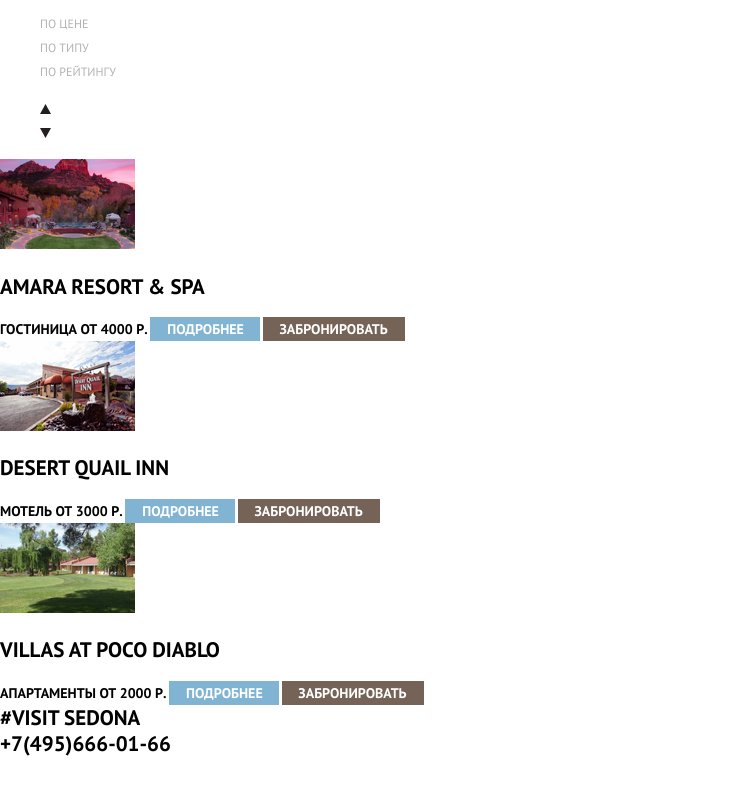
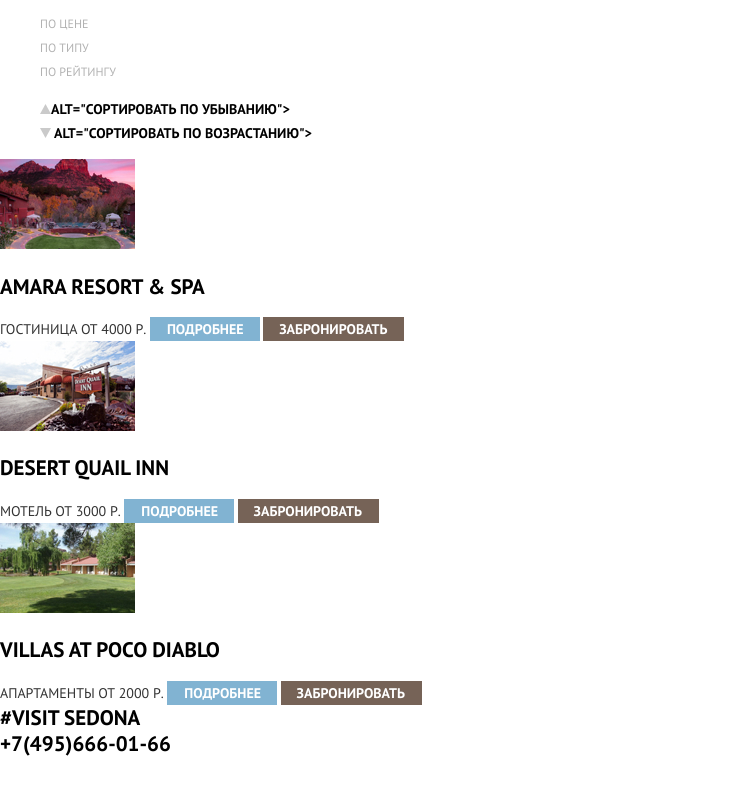
Before and after one commit to AntonKuzmi/1488507-sedona-28, a plain HTML site: page hotels.html in a window 1280 px wide. Shown: the part 344-1148 px from the top of the page, without its empty margins (0-756 px from the left). Drawn offline with Linux system fonts and the light colour scheme.

Commit message:
Update hotels.html

```diff
--- a/hotels.html
+++ b/hotels.html
@@ -64,9 +64,16 @@
         <li><a href="#">По рейтингу</a></li>
       </ul>
       <ul class="sorting-links">
-        <li><a href="#"><img src="img/icon-up-dir.svg" width="11" height="10" alt="сортировать по возрастанию"></a></li>
-        <li><a href="#"><img src="img/icon-down-dir.svg" width="11" height="10" alt="сортировать по убыванию"></a></li>
-      </ul>
+        <li>
+          <a href="#"><svg width="11" height="10" viewBox="0 0 11 10">
+          <path fill="#231F20" d="M5.5 0L0 10h11z"/></svg></a>alt="сортировать по убыванию">
+          </a>
+        </li>
+        <li>
+          <a href="#"><svg width="11" height="10" viewBox="0 0 11 10"><path fill="#231F20" d="M5.5 10L0 0h11"/></svg>
+          </a>alt="сортировать по возрастанию">
+        </li>
+        </ul>
     </section>
 
     <article>
@@ -75,8 +82,8 @@
       </div>
       <div class="hotel-content">
         <h2><a class="link-hotel" href="#">Amara resort & spa</a></h2>
-        <span>Гостиница</span>
-        <span>от 4000 р.</span>
+        <span class="type">Гостиница</span>
+        <span class="price">от 4000 р.</span>
         <a class="link-blue" href="#">подробнее</a>
         <a class="link-brown" href="#">забронировать</a>
       </div>
@@ -90,8 +97,8 @@
       </div class="hotel-content">
       <div>
         <h2><a class="link-hotel" href="#">Desert Quail Inn</a></h2>
-        <span>Мотель</span>
-        <span>от 3000 р.</span>
+        <span class="type">Мотель</span>
+        <span class="price">от 3000 р.</span>
         <a class="link-blue" href="#">подробнее</a>
         <a class="link-brown" href="#">забронировать</a>
       </div>
@@ -105,8 +112,8 @@
       </div>
       <div class="hotel-content">
         <h2><a class="link-hotel" href="#">Villas at Poco Diablo</a></h2>
-        <span>Апартаменты</span>
-        <span>от 2000 р.</span>
+        <span class="type">Апартаменты</span>
+        <span class="price">от 2000 р.</span>
         <a class="link-blue" href="#">подробнее</a>
         <a class="link-brown" href="#">забронировать</a>
       </div>
```
